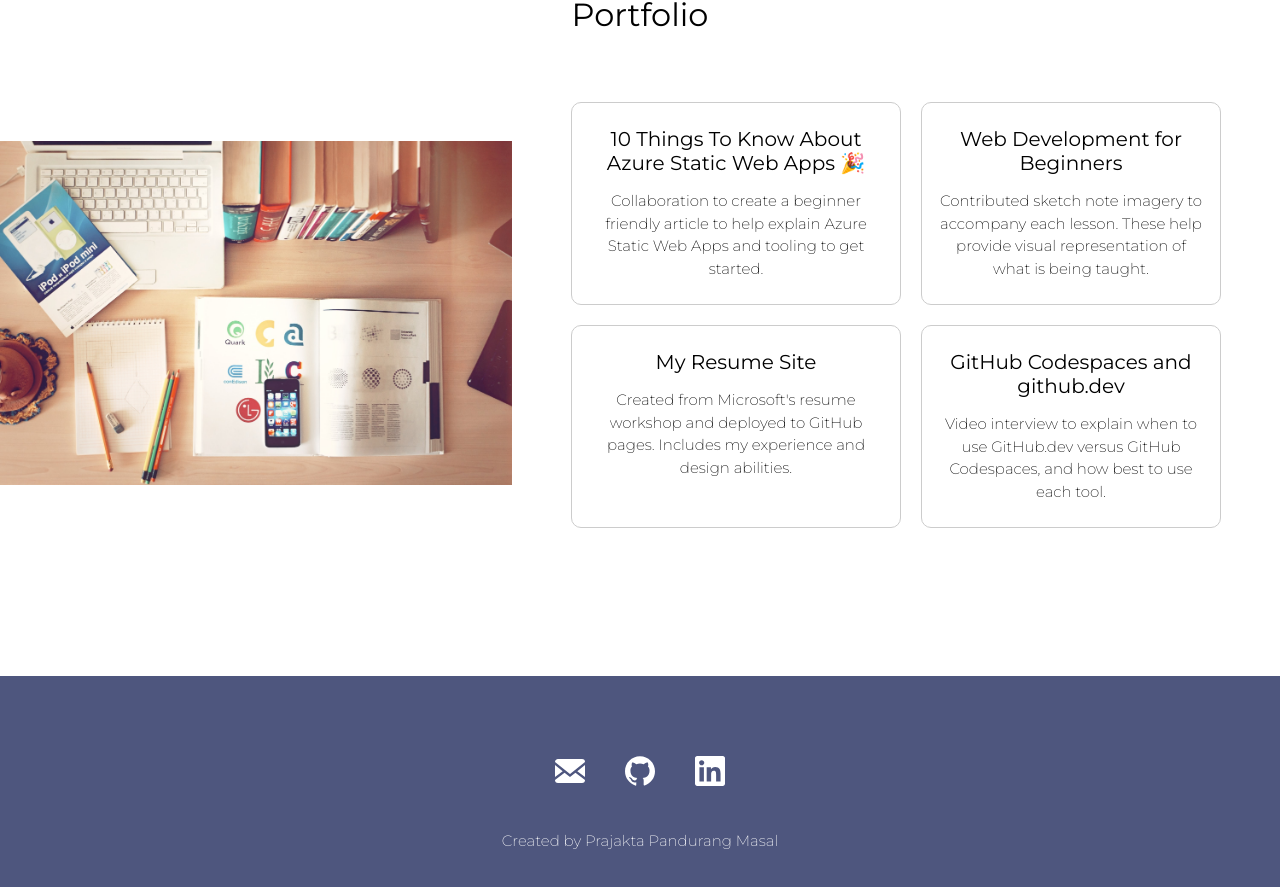
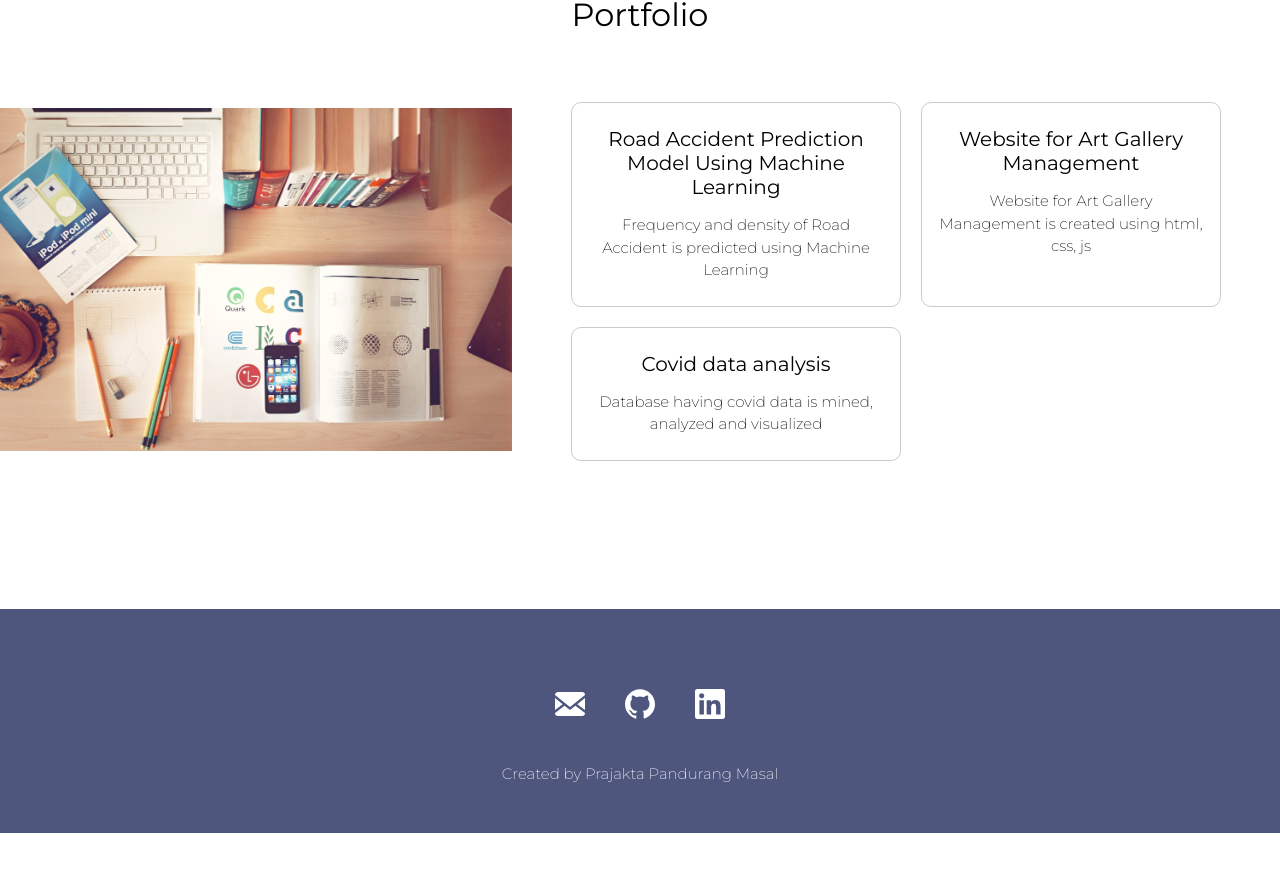
Before and after one commit to Prajakta2011/Prajakta, a React (Vite) app: page / in a window 1280 px wide. Shown: the part 1974-2861 px from the top of the page. After the commit the page ends 2807 px from the top, so only its background shows below. Built offline with nearby package versions, Linux system fonts and the light colour scheme.

Commit message:
Update Portfolio.jsx

```diff
--- a/src/Components/Portfolio.jsx
+++ b/src/Components/Portfolio.jsx
@@ -21,7 +21,7 @@
  */
 import image from "../images/design-desk.jpeg";
 
-const imageAltText = "desktop with books and laptop";
+const imageAltText = "Computer Engineer";
 
 /**
  * Project list
@@ -31,28 +31,21 @@
  */
 const projectList = [
   {
-    title: "10 Things To Know About Azure Static Web Apps 🎉",
+    title: "Road Accident Prediction Model Using Machine Learning",
     description:
-      "Collaboration to create a beginner friendly article to help explain Azure Static Web Apps and tooling to get started.",
-    url: "https://dev.to/azure/10-things-to-know-about-azure-static-web-apps-3n4i",
+      "Frequency and density of Road Accident is predicted using Machine Learning",
+
   },
   {
-    title: "Web Development for Beginners",
+    title: "Website for Art Gallery Management",
     description:
-      "Contributed sketch note imagery to accompany each lesson. These help provide visual representation of what is being taught.",
-    url: "https://github.com/microsoft/web-dev-for-beginners",
+      "Website for Art Gallery Management is created using html, css, js",
+
   },
   {
-    title: "My Resume Site",
+    title: "Covid data analysis",
     description:
-      "Created from Microsoft's resume workshop and deployed to GitHub pages. Includes my experience and design abilities.",
-    url: "https://github.com/microsoft/workshop-library/tree/main/full/build-resume-website",
-  },
-  {
-    title: "GitHub Codespaces and github.dev",
-    description:
-      "Video interview to explain when to use GitHub.dev versus GitHub Codespaces, and how best to use each tool.",
-    url: "https://www.youtube.com/watch?v=c3hHhRME_XI",
+      "Database having covid data is mined, analyzed and visualized",
   },
 ];
 
```
